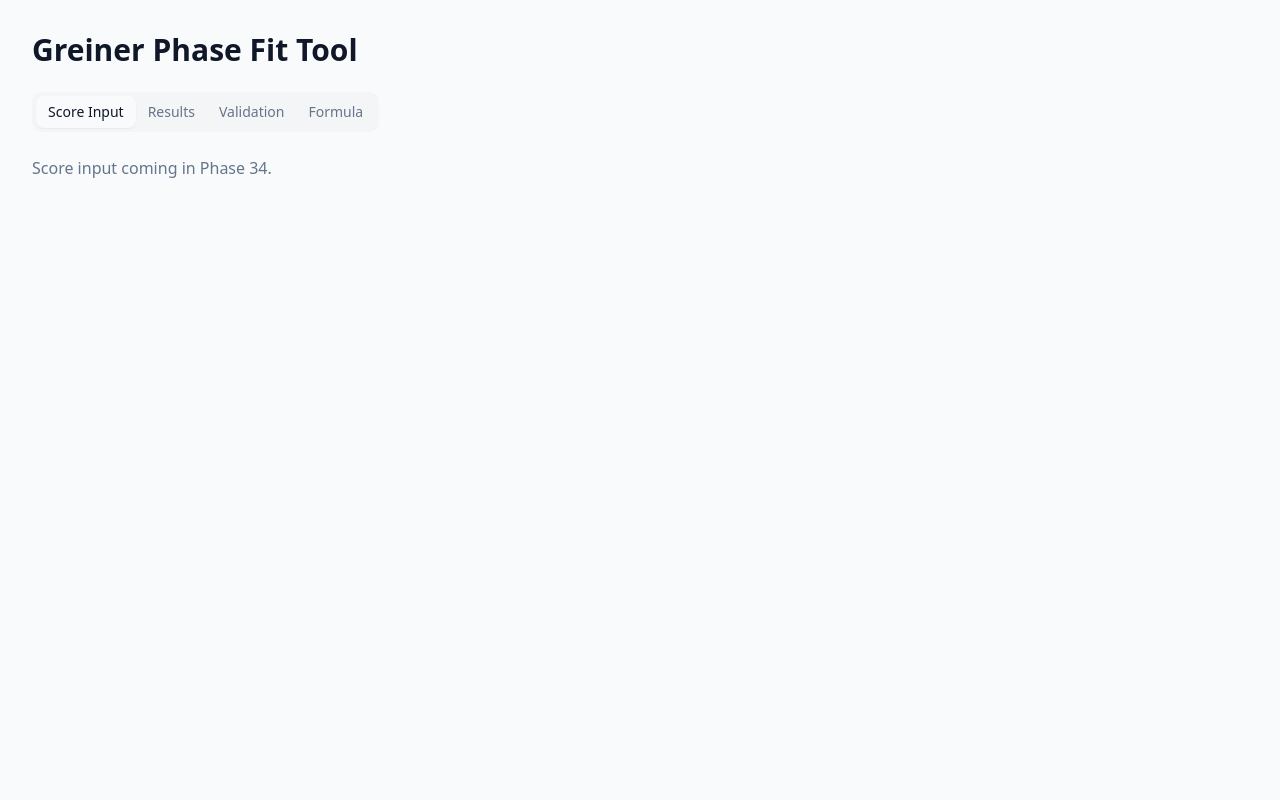
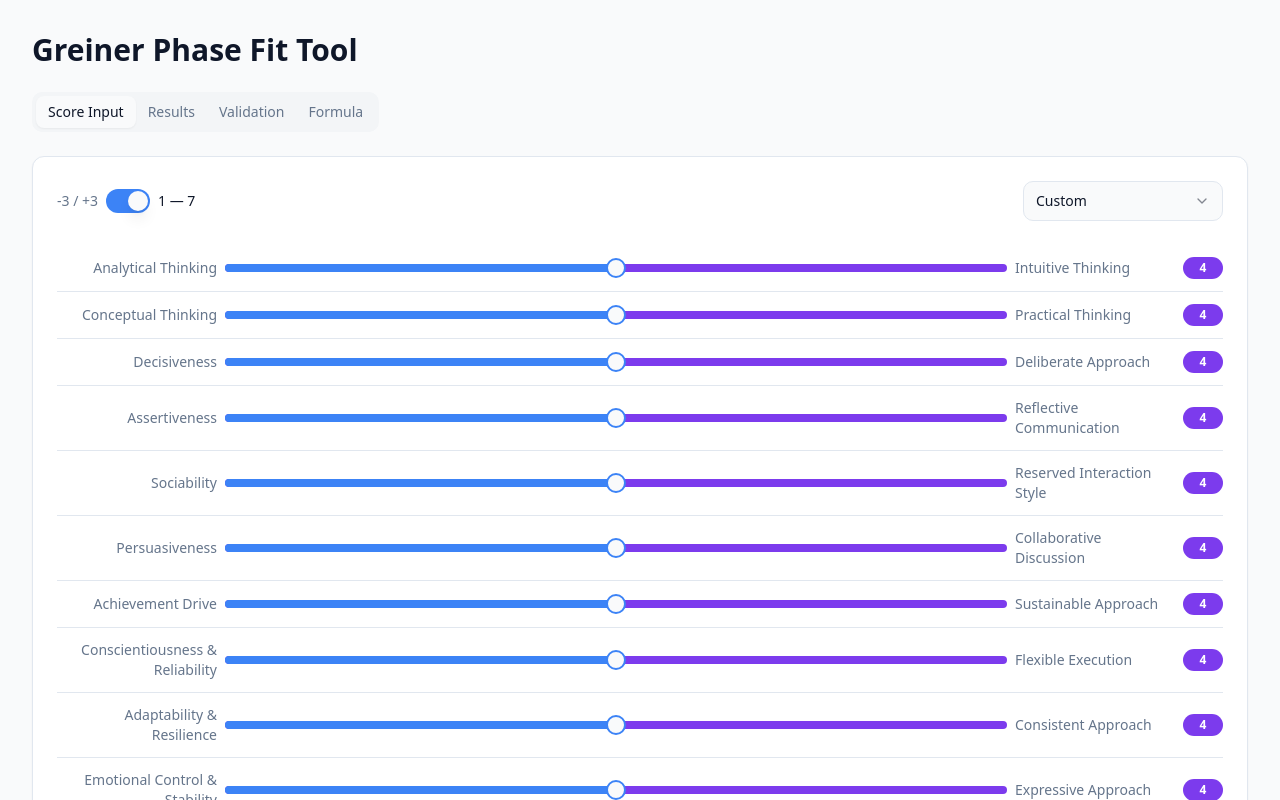
Before and after one commit to RobertvandeCamp/iat-greiner-fit-tool, a React (Vite) app: page / in a window 1280 px wide. Shown: the top 800 px of the page. Built offline with nearby package versions, Linux system fonts and the light colour scheme.

Commit message:
feat(34-02): wire ScoreInputForm into App.tsx Score Input tab
- Import ScoreInputForm from @/components/ScoreInputForm
- Replace placeholder text with <ScoreInputForm /> in TabsContent value="input"
- Other three tabs (results, validation, formula) unchanged
- npm run build passes with zero errors

```diff
--- a/src/App.tsx
+++ b/src/App.tsx
@@ -1,4 +1,5 @@
 import { Tabs, TabsContent, TabsList, TabsTrigger } from "@/components/ui/tabs";
+import { ScoreInputForm } from "@/components/ScoreInputForm";
 
 export default function App() {
   return (
@@ -12,7 +13,7 @@ export default function App() {
           <TabsTrigger value="formula">Formula</TabsTrigger>
         </TabsList>
         <TabsContent value="input">
-          <p className="text-muted-foreground">Score input coming in Phase 34.</p>
+          <ScoreInputForm />
         </TabsContent>
         <TabsContent value="results">
           <p className="text-muted-foreground">Results display coming in Phase 34.</p>
```
